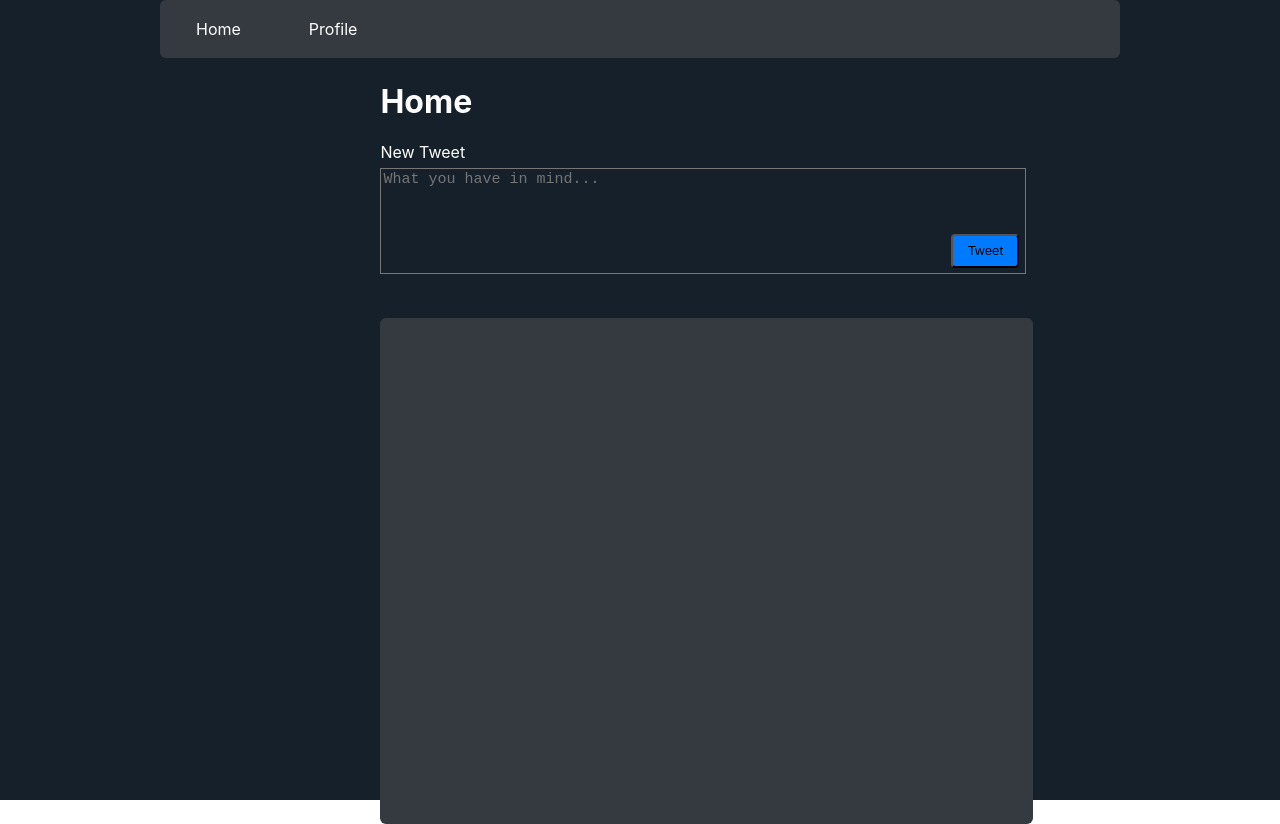
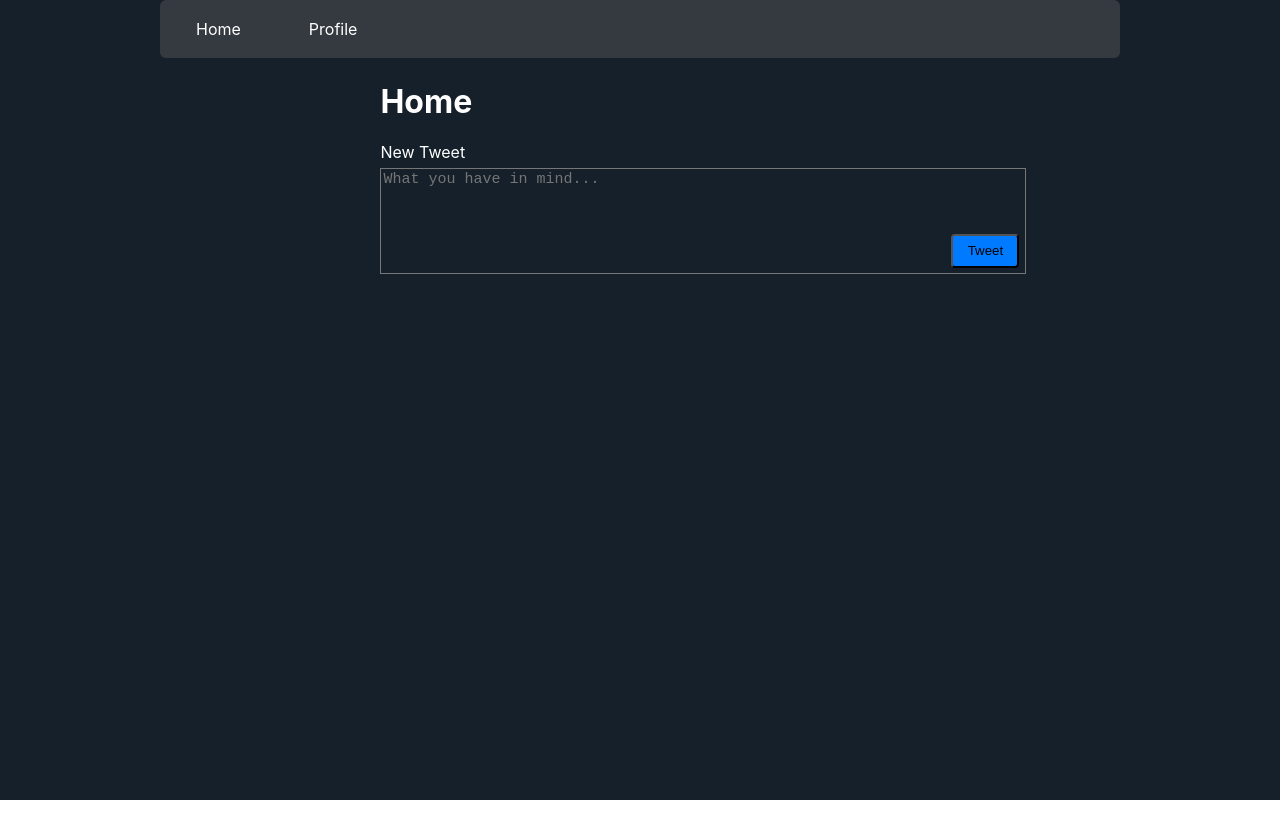
Before and after one commit to Itc-bootcamp-2019/micro-blogging-front-end-JackECivre, a React (Create React App) app in the folder Documents/microblog-app/: page /Home in a window 1280 px wide. After the commit the page ends 800 px from the top, so only its background shows below. Built offline with nearby package versions, Linux system fonts and the light colour scheme.

Commit message:
First Milestone Completed

```diff
--- a/Documents/microblog-app/src/App.css
+++ b/Documents/microblog-app/src/App.css
@@ -115,21 +115,25 @@ p {
 #newTweetContainer {
   display: block;
   width: 49vw;
-  height: 60vh;
+  height: 6vh;
   background-color:#343a40 ;
-  border-radius: 6px;
-  padding:1vw
-
+  border-radius: 10px;
+  padding:1vw;
+  margin-top:0.5vh;
+  margin-right: 2.5vw;
 }
 
 #tweetList{
   display: block;
   position: absolute;
   margin-top: 150px;
+  max-height: 65vh;
+  overflow-y: overlay;
+  word-break: break-word;
 }
 
 #timeStamp{
-  margin-left: 235px;
+  float: right;
   font-size: 12px;
   color:lightslategrey ;
 }
--- a/Documents/microblog-app/src/components/displayTweet.js
+++ b/Documents/microblog-app/src/components/displayTweet.js
@@ -4,18 +4,36 @@ import '../App.css';
 
 
 function DisplayTweet(props) {
+    const userName=  props.userName;
+    const timeStamp= props.timeStamp;
+    const tweetInput= props.tweetInput;
 
-    let displayUserName = localStorage.getItem("userName");
-    let timeStamp = localStorage.getItem("timeStamp");
-    let tweetInput = localStorage.getItem("tweet")
 
-    return (
+
+
+return(
         <div id="newTweetContainer" >
-            <span id="username" > {displayUserName} </span>
+            <span id="username" > {userName} </span>
             <span id="timeStamp" > {timeStamp} </span>
             <p id="tweetOutput"> {tweetInput} </p>
         </div>
-    )
+)
+
+
+
+
+
+//     let displayUserName = localStorage.getItem("userName");
+//     let timeStamp = localStorage.getItem("timeStamp");
+//     let tweetInput = localStorage.getItem("tweet")
+
+//     return (
+//         <div id="newTweetContainer" >
+//             <span id="username" > {displayUserName} </span>
+//             <span id="timeStamp" > {timeStamp} </span>
+//             <p id="tweetOutput"> {tweetInput} </p>
+//         </div>
+//     )
 }
 
 export default DisplayTweet;
--- a/Documents/microblog-app/src/components/navbar.js
+++ b/Documents/microblog-app/src/components/navbar.js
@@ -13,12 +13,11 @@ const Navbar = () => {
                 <Link id="profile" to="/Profile">Profile</Link>
                 <br />
             </div>
+            <Route path="/Profile">
+                <Profile />
+            </Route>
             <Route path="/Home" >
                 <Home />
-            </Route>
-            <Route path="/Profile">
-                <Profile
-                />
             </Route>
         </Router>
     )
--- a/Documents/microblog-app/src/components/tweetList.js
+++ b/Documents/microblog-app/src/components/tweetList.js
@@ -2,12 +2,14 @@ import React from "react";
 import '../App.css';
 import DisplayTweet from "./displayTweet";
 
-function DisplayTweetList() {
-    const tweetList = [{}];
+function DisplayTweetList(props) {
+
+
+
     return (
       <div id="tweetList">
           {
-              tweetList.map(tweet => <DisplayTweet/>)
+              props.tweetList.map(tweet => <DisplayTweet userName= {tweet.userName} timeStamp= {tweet.timeStamp} tweetInput= {tweet.tweetInput} key={[tweet.timeStamp, +"by "+ tweet.userName]} />)
           }
       </div>
     )
--- a/Documents/microblog-app/src/pages/home.js
+++ b/Documents/microblog-app/src/pages/home.js
@@ -7,7 +7,7 @@ class Home extends React.Component {
     constructor(props) {
         super(props);
         this.state = {
-            tweet: "",
+            tweets: JSON.parse(localStorage.getItem("tweetStorage")) || [],
             input: ""
         }
     }
@@ -17,13 +17,28 @@ class Home extends React.Component {
 
     }
 
+
     createTweet() {
 
-        this.setState({ userName: this.state.input });
-        // console.log(this.state.input)
-        localStorage.setItem("tweet", this.state.input)
-        localStorage.setItem("timeStamp", new Date())
+        let newTweet = {
+            userName: localStorage.userName,
+            tweetInput: this.state.input,
+            timeStamp: new Date().toISOString()
         }
+
+
+        this.setState({
+            tweets: [newTweet, ...this.state.tweets],
+            userName: localStorage.userName,
+            input: ""
+        }, function() {
+            localStorage.setItem("timeStamp", new Date().toISOString())
+            localStorage.setItem("tweetStorage", JSON.stringify(this.state.tweets))
+        }
+        );
+
+    }
+
 
 render() {
     return (
@@ -36,11 +51,11 @@ class Home extends React.Component {
             </div>
             <p>New Tweet</p>
             <div id="tweetInput">
-                    <textarea onChange={(event) => this.setTweetInput(event)} type="text" resize="none" maxLength="140" placeholder="What you have in mind..." id="tweetInput" />
+                <textarea onChange={(event) => this.setTweetInput(event)} type="text" resize="none" minLength="1" maxLength="140" value={this.state.input} placeholder="What you have in mind..." id="tweetInput" />
                 <button id="tweetButton" onClick={() => this.createTweet()} type="button">Tweet</button>
             </div>
 
-                <DisplayTweetList />
+            <DisplayTweetList tweetList={this.state.tweets} />
 
 
         </div>
--- a/Documents/microblog-app/src/pages/profile.js
+++ b/Documents/microblog-app/src/pages/profile.js
@@ -14,6 +14,7 @@ class Profile extends React.Component {
     setUserInput(event) {
         this.setState({ input: event.target.value });
         // console.log(event.target.value)
+
     }
 
     createUserName() {
@@ -21,6 +22,7 @@ class Profile extends React.Component {
         this.setState({ userName: this.state.input});
         // console.log(this.state.input)
         localStorage.setItem("userName", this.state.input)
+        this.setState({ input:"" });
     }
 
     render() {
@@ -35,7 +37,7 @@ class Profile extends React.Component {
                 </div>
                 <p>User Name</p>
                 <div id="profileInput">
-                    <input onChange={(event) => this.setUserInput(event)} type="text" id="userNameInput" placeholder="Enter Username" />
+                    <input onChange={(event) => this.setUserInput(event)} type="text" id="userNameInput" value={this.state.input} placeholder="Enter Username" />
 
                 </div>
                 <button onClick={() => this.createUserName()} id="userNameButton" type="button">Save</button>
```
Lines whose indentation alone changed are shown as unchanged.
